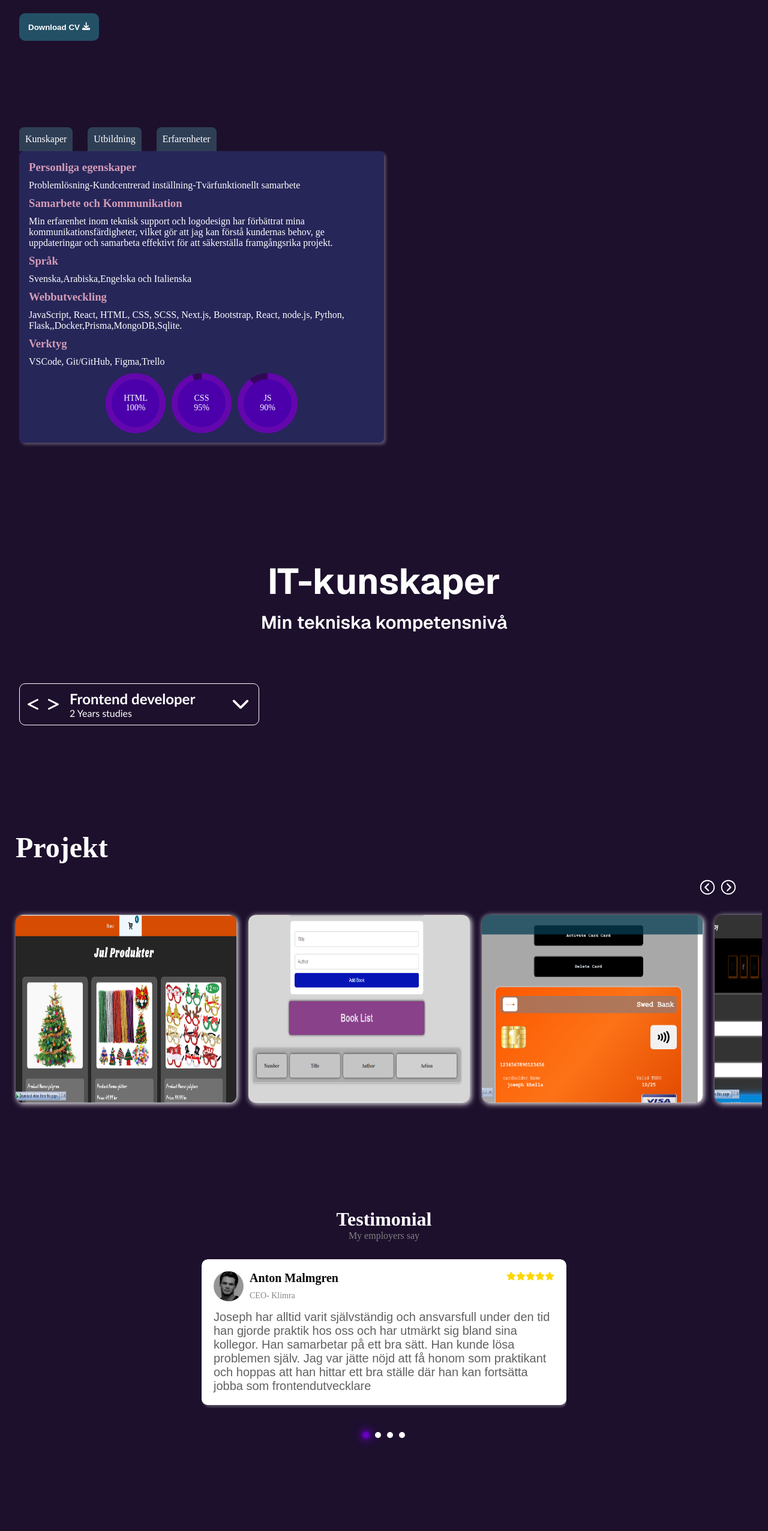
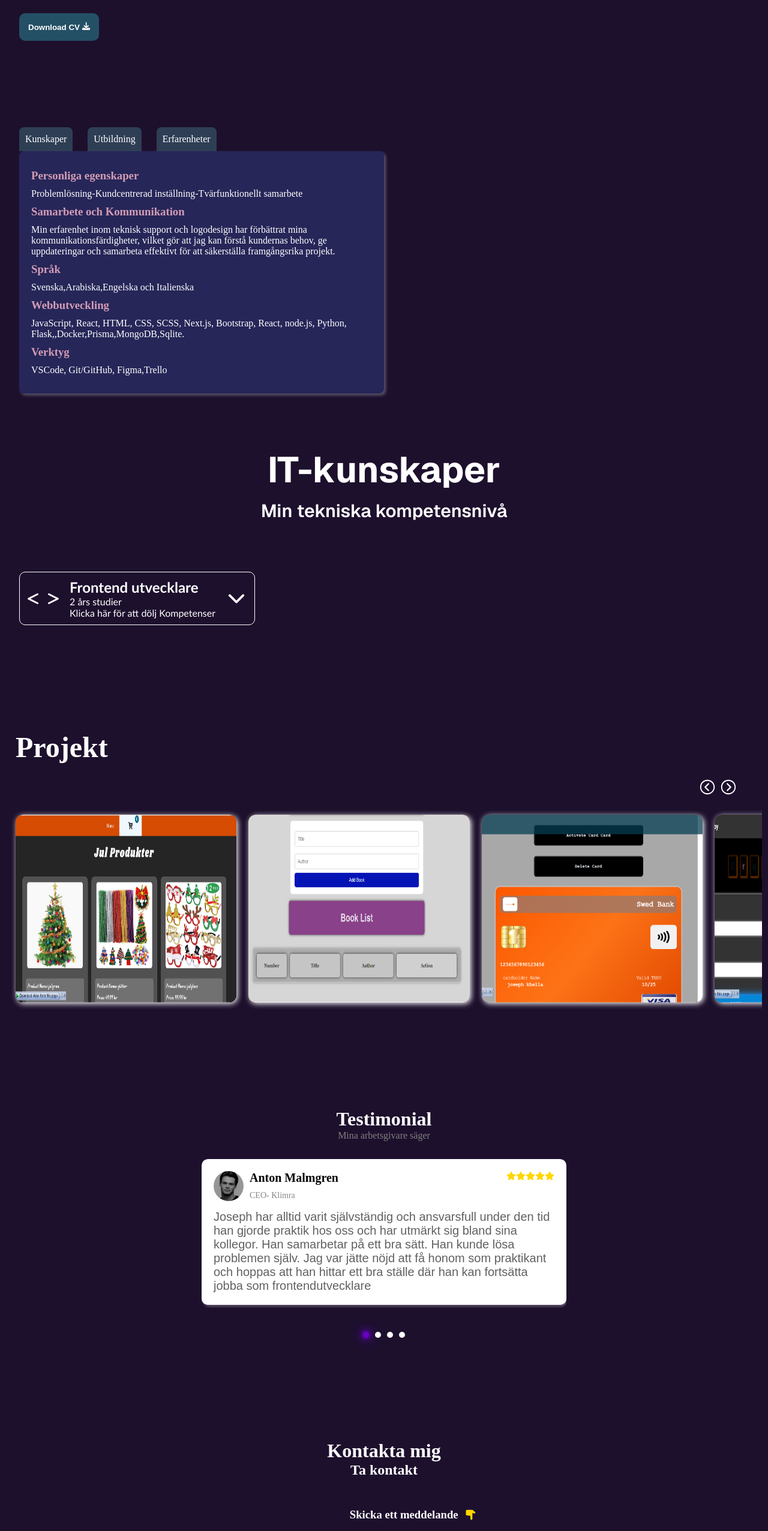
Before and after one commit to josephkhella2010/portofolio, a React (Vite) app in the folder frontend/portfolio/: page / in a window 1280 px wide. Shown: the part 780-3332 px from the top of the page at 60% size. Built offline with nearby package versions, Linux system fonts and the light colour scheme; a web font is replaced by a local one.

Commit message:
latest update

```diff
--- /dev/null
+++ b/frontend/portfolio/src/Translations/It kunskap translation.ts
@@ -0,0 +1,44 @@
+const ItExperienceTranslations = {
+
+    "ItExperience/Header":{
+        sv:"IT-kunskaper",
+        en:"IT-skills",
+
+    },
+    "ItExperience/subHeader":{
+        sv:"Min tekniska kompetensnivå",
+        en:"My technical skill level"
+    },
+    "ItExperience/skillSectionHeader":{
+        sv:"Frontend utvecklare",
+        en:"Frontend developer",
+
+    },
+    "ItExperience/skillSectionSubHeader":{
+        sv:"2 års studier",
+        en:"2 Years studies",
+
+    },
+    "ItExperience/skillSectionFirstParagraph":{
+        sv:"Klicka här för att",
+        en:"click here to",
+    },
+    "ItExperience/skillSectionShowParagraph":{
+        sv:"visa",
+        en:"show",
+    },
+    "ItExperience/skillSectionHideParagraph":{
+        sv:"dölj",
+        en:"hide",
+    },
+    "ItExperience/skillSectionSecondParagraph":{
+        sv:"Kompetenser",
+        en:"Skills",
+    },
+
+
+
+
+  };
+
+  export default ItExperienceTranslations;
--- /dev/null
+++ b/frontend/portfolio/src/Translations/KontaktTranslation.ts
@@ -0,0 +1,35 @@
+const contactTranslations = {
+
+    "contact/subHeader":{
+        sv:"Ta kontakt",
+        en:"Get in touch",
+
+    },
+    "contact/sendHeader":{
+        sv:"Skicka ett meddelande",
+        en:"Send a message"
+    },
+    "contact/name":{
+        sv:"Namn",
+        en:"Name"
+    },
+    "contact/Email":{
+        sv:"E-post",
+        en:"Email"
+    },
+    "contact/Message":{
+        sv:"Meddelande",
+        en:"Message"
+    },
+    "contact/SendMessageBtn":{
+        sv:"Skicka meddelande",
+        en:"Send Message"
+    },
+    "contact/TotalLetter":{
+        sv:"Totalt antal tecken Är",
+        en:"Total letter is"
+    },
+
+  };
+
+  export default contactTranslations;
--- a/frontend/portfolio/src/Translations/LanguagesMapping.ts
+++ b/frontend/portfolio/src/Translations/LanguagesMapping.ts
@@ -1,9 +1,15 @@
 import HomeTranslations from "./HomeTranslation";
+import ItExperienceTranslations from "./It kunskap translation";
+import contactTranslations from "./KontaktTranslation";
 import NavigationTranslations from "./navigationTranslation";
+import TestimonialTranslations from "./TestimonalTranslation";
 
 export const LanguagesMapping: Record<string, { en: string; sv: string }> = {
   ...HomeTranslations,
   ...NavigationTranslations,
+  ...TestimonialTranslations,
+  ...contactTranslations,
+  ...ItExperienceTranslations,
 };
 
 export type LanguageKeys = keyof typeof LanguagesMapping;
--- /dev/null
+++ b/frontend/portfolio/src/Translations/TestimonalTranslation.ts
@@ -0,0 +1,36 @@
+const TestimonialTranslations = {
+    "testimonial/firstParagraph": {
+        sv: "Joseph har alltid varit självständig och ansvarsfull under den tid han gjorde praktik hos oss och har utmärkt sig bland sina kollegor. Han samarbetar på ett bra sätt. Han kunde lösa problemen själv. Jag var jätte nöjd att få honom som praktikant och hoppas att han hittar ett bra ställe där han kan fortsätta jobba som frontendutvecklare",
+      en: "Joseph has always been independent and responsible during his internship with us and has distinguished himself among his colleagues. He collaborates well and was able to solve problems on his own. I was very pleased to have him as an intern and hope that he finds a good place where he can continue working as a frontend developer.",
+    },
+    "testimonial/secondTitle":{
+        sv:"StationsVärd",
+        en:"Station Attendant"
+    },
+    "testimonial/secondParagraph":{
+        sv:"  Joseph är en utmärkt medarbetare; jag har ett mycket gott intryck av honom. Han visar konsekvent ansvar i sina arbetsuppgifter på företaget.",
+        en:"Joseph is an excellent employee; I have a very good impression of him. He consistently demonstrates responsibility in his tasks at the company."
+    } ,
+    "testimonial/thirdParagraph":{
+        sv:"Under sin tid på företaget visade Joseph konsekvent motivation och en positiv attityd. Han uppvisade starka färdigheter i att hantera kunder, särskilt inom kritiska områden som skuldindrivning. Han var högt värderad av sitt team, där samarbete och ömsesidigt stöd var avgörande.",
+        en:"During his time at the company, Joseph consistently demonstrated motivation and a positive attitude. He exhibited strong skills in handling customers, especially in critical areas such as debt collection. He was highly valued by his team, where collaboration and mutual support were essential."
+    },
+    "testimonial/fourParagraph":{
+        sv:"Joseph har alltid varit en ansvarsfull medarbetare och har utmärkt sig bland sina kollegor. Han arbetade på Coop för att finansiera sina studier. och förtsätta att studera med yreshögskolan med frontend Utvecklare",
+        en:"Joseph has always been a responsible employee and has distinguished himself among his colleagues. He worked at Coop to finance his studies and continued studying at a vocational college to become a frontend developer."
+    },
+    "testimonial/fourTitle":{
+        sv:"LagerArbetare",
+        en:"Warehouse Worker"
+    },
+    "testimonial/header":{
+        sv:"Mina arbetsgivare säger",
+        en:"My employers say"
+    },
+
+
+
+
+  };
+
+  export default TestimonialTranslations;
--- a/frontend/portfolio/src/pages/homePage/childComponent/ContactSection.tsx
+++ b/frontend/portfolio/src/pages/homePage/childComponent/ContactSection.tsx
@@ -57,7 +57,7 @@ export default function ContactSection() {
       <div className={styles.contactSection}>
         <div className={styles.contactSectionHeader}>
           <h1>{GetText("home/contactSection/header")}</h1>
-          <h2>Get in touch </h2>
+          <h2>{GetText("contact/subHeader")}</h2>
         </div>
         <div className={styles.contactSectionSecondContent}>
           <div className={styles.SecondContentInnerSection}>
@@ -114,11 +114,11 @@ export default function ContactSection() {
 
             <form ref={form} onSubmit={sendEmail}>
               <div className={styles.formHeader}>
-                <h3>Send a message</h3>
+                <h3>{GetText("contact/sendHeader")}</h3>
                 <BiSolidHandDown className={styles.handIcon} />
               </div>
               <label>
-                <p>Name</p>
+                <p>{GetText("contact/name")}</p>
                 <input
                   type="text"
                   name="user_name"
@@ -129,7 +129,7 @@ export default function ContactSection() {
                 />
               </label>
               <label>
-                <p>Email</p>
+                <p>{GetText("contact/Email")}</p>
 
                 <input
                   type="email"
@@ -141,7 +141,7 @@ export default function ContactSection() {
                 />
               </label>
               <label>
-                <p>Message</p>
+                <p>{GetText("contact/Message")}</p>
                 <div className={styles.textareaContainer}>
                   <textarea
                     name="message"
@@ -152,14 +152,14 @@ export default function ContactSection() {
                   />
                   {sms.text.length > 0 && (
                     <p className={styles.totalLetter}>
-                      Total letter is {sms.text.length}
+                      {GetText("contact/TotalLetter")} {sms.text.length}
                     </p>
                   )}
                 </div>
               </label>
               <button type="submit">
                 {" "}
-                <p>Send Message</p> <BiSend />
+                <p>{GetText("contact/SendMessageBtn")}</p> <BiSend />
               </button>
             </form>
           </div>
--- a/frontend/portfolio/src/pages/homePage/childComponent/SkillSection.tsx
+++ b/frontend/portfolio/src/pages/homePage/childComponent/SkillSection.tsx
@@ -3,7 +3,7 @@ import styles from "../home.module.css";
 import { GetText } from "../../../utils/translationUtils";
 
 export default function SkillSection() {
-  interface WebSkillType {
+  /*  interface WebSkillType {
     name: string;
     scale: number;
   }
@@ -39,11 +39,13 @@ export default function SkillSection() {
 
     return () => clearInterval(interval);
   }, [progressValue, webSkill]);
+*/
+  const [skills, setSkills] = useState<string>("skill");
 
   function handleSkill(val: string) {
-    if (val === "skill") {
+    /*  if (val === "skill") {
       setProgressValue([0, 0, 0]);
-    }
+    } */
     setSkills(val);
   }
 
@@ -81,7 +83,7 @@ export default function SkillSection() {
             <p>VSCode, Git/GitHub, Figma,Trello</p>
           </div>
 
-          <div className={styles.progressWrapper}>
+          {/*   <div className={styles.progressWrapper}>
             {webSkill.map((item, index) => (
               <div key={index} className={styles.circle}>
                 <div
@@ -101,7 +103,7 @@ export default function SkillSection() {
                 </div>
               </div>
             ))}
-          </div>
+          </div> */}
         </div>
       )}
 
--- a/frontend/portfolio/src/pages/homePage/home.module.css
+++ b/frontend/portfolio/src/pages/homePage/home.module.css
@@ -61,8 +61,10 @@
     width: 100%;
     display: flex;
     flex-direction: column;
-    min-height: 500px;
-    padding: 5rem 2rem;
+/*     min-height: 500px;
+ */    padding: 5rem 2rem;
+height: 500px;
+
 }
 
 .skillFirstSection ul {
@@ -96,7 +98,7 @@
 }
 
 .skillContent {
-    padding: 1rem;
+    padding: 30px 20px;
     background-color: rgb(38, 38, 89);
     box-shadow: 3px 3px 5px rgba(255, 255, 255, 0.288);
     height: auto;
@@ -106,7 +108,6 @@
     width: 50%;
     border-radius: 8px;
     box-sizing: border-box;
-    min-height: 300px;
     -webkit-border-radius: ;
     -moz-border-radius: ;
     -ms-border-radius: ;
@@ -509,6 +510,15 @@ form button:hover{
 
 
 /*media query  */
+@media (max-width: 950px) {
+    .skillWrapper{
+        height: 600px;
+    }
+    .skillContent{
+        width:70%
+    }
+
+}
 
 @media (max-width: 768px) {
     .mainContainer {
@@ -597,6 +607,8 @@ form button:hover{
 .skillWrapper {
    width:90%;
     padding: 4rem 0rem 3rem 0rem;
+    height: auto;
+
 }
 .contactContainer {
 
--- a/frontend/portfolio/src/pages/skills/FrontendSkillSection.tsx
+++ b/frontend/portfolio/src/pages/skills/FrontendSkillSection.tsx
@@ -3,14 +3,15 @@ import styles from "./skill.module.css";
 import { FaGreaterThan, FaLessThan } from "react-icons/fa6";
 import { IoIosArrowDown, IoIosArrowUp } from "react-icons/io";
 import WebExperienceSection from "./WebExperienceSection";
+import { GetText } from "../../utils/translationUtils";
 
 export default function FrontendSkillSection() {
   const [showList, setShowList] = useState<boolean>(false);
   return (
     <div className={styles.mainContainer} id="itSkill">
       <div className={styles.header}>
-        <h1>IT-kunskaper</h1>
-        <p>Min tekniska kompetensnivå </p>
+        <h1>{GetText("ItExperience/Header")}</h1>
+        <p>{GetText("ItExperience/subHeader")} </p>
       </div>
       <div
         className={styles.skillSection}
@@ -21,8 +22,15 @@ export default function FrontendSkillSection() {
             <FaGreaterThan />
           </div>
           <div className={styles.textContent}>
-            <h2>Frontend developer</h2>
-            <p> 2 Years studies</p>
+            <h2>{GetText("ItExperience/skillSectionHeader")}</h2>
+            <p>{GetText("ItExperience/skillSectionSubHeader")}</p>
+            <p>
+              {GetText("ItExperience/skillSectionFirstParagraph")}{" "}
+              {showList
+                ? GetText("ItExperience/skillSectionShowParagraph")
+                : GetText("ItExperience/skillSectionHideParagraph")}{" "}
+              {GetText("ItExperience/skillSectionSecondParagraph")}
+            </p>
           </div>
         </div>
         {showList ? (
--- a/frontend/portfolio/src/pages/skills/WebExperienceSection.tsx
+++ b/frontend/portfolio/src/pages/skills/WebExperienceSection.tsx
@@ -1,69 +1,3 @@
-/* import React, { useEffect, useState } from "react";
-import styles from "./skill.module.css";
-interface WebSkillType {
-  name: string;
-  scale: number;
-}
-export default function WebExperienceSection() {
-  const webSkill: WebSkillType[] = [
-    { name: "HTML", scale: 100 },
-    { name: "CSS", scale: 95 },
-    { name: "JS", scale: 90 },
-    { name: "React", scale: 85 },
-    { name: "Sass", scale: 85 },
-    { name: "Figma", scale: 85 },
-    { name: "Nodejs", scale: 65 },
-    { name: "NextJs", scale: 65 },
-    { name: "Python", scale: 60 }
-  ];
-  const [progressValue, setProgressValue] = useState<number[]>([
-    0, 0, 0, 0, 0, 0, 0, 0, 0
-  ]);
-
-  useEffect(() => {
-    const interval = setInterval(() => {
-      let updatedProgress = [...progressValue];
-      for (let i = 0; i < webSkill.length; i++) {
-        if (updatedProgress[i] < webSkill[i].scale) {
-          updatedProgress[i] += 1;
-        }
-      }
-      setProgressValue(updatedProgress);
-
-      if (
-        updatedProgress.every(
-          (progress, index) => progress >= webSkill[index].scale
-        )
-      ) {
-        clearInterval(interval);
-      }
-    }, 10);
-
-    return () => clearInterval(interval);
-  }, [progressValue, webSkill]);
-
-  return (
-    <div className={styles.progressWrapper}>
-      {webSkill.map((item, index) => (
-        <div key={index} className={styles.circle}>
-          <div
-            className={styles.progress}
-            style={{
-              background: `conic-gradient(rgba(103, 5, 178, 0.94) ${
-                (progressValue[index] * 360) / 100
-              }deg, rgb(51, 8, 88) ${(progressValue[index] * 360) / 100}deg)`
-            }}>
-            <div className={styles.valueContainer}>
-              <p>{item.name}</p>
-              <p>{progressValue[index]}%</p>
-            </div>
-          </div>
-        </div>
-      ))}
-    </div>
-  );
-}
- */
 import React, { useEffect, useMemo, useState } from "react";
 import styles from "./skill.module.css";
 
@@ -81,10 +15,10 @@ export default function WebExperienceSection() {
       { name: "React", scale: 85 },
       { name: "Rest Api", scale: 86 },
       { name: "Sass", scale: 87 },
-      { name: "Figma", scale: 82 },
+      { name: "Figma", scale: 72 },
+      { name: "Python", scale: 60 },
       { name: "Nodejs", scale: 65 },
-      { name: "NextJs", scale: 65 },
-      { name: "Python", scale: 60 }
+      { name: "NextJs", scale: 65 }
     ],
     []
   );
@@ -92,6 +26,9 @@ export default function WebExperienceSection() {
   const [progressVal, setProgressVal] = useState<number[]>(
     Array(webSkill.length).fill(0)
   );
+  const sortSkill = webSkill.sort((a, b) => {
+    return b.scale - a.scale;
+  });
 
   useEffect(() => {
     const interval = setTimeout(() => {
@@ -111,8 +48,28 @@ export default function WebExperienceSection() {
   }, [progressVal, webSkill]);
 
   return (
+    /*  <div className={styles.progressWrapper}>
+      {webSkill.map((item, index) => (
+        <div key={index} className={styles.circle}>
+          <div
+            className={styles.progress}
+            style={{
+              background: `conic-gradient(rgb(67 54 84) ${
+                (progressVal[index] * 360) / 100
+              }deg,rgb(101 102 103 / 94%) ${
+                (progressVal[index] * 360) / 100
+              }deg)`
+            }}>
+            <div className={styles.valueContainer}>
+              <p>{item.name}</p>
+              <p>{progressVal[index]}%</p>
+            </div>
+          </div>
+        </div>
+      ))}
+    </div> */
     <div className={styles.progressWrapper}>
-      {webSkill.map((item, index) => (
+      {sortSkill.map((item, index) => (
         <div key={index} className={styles.circle}>
           <div
             className={styles.progress}
--- a/frontend/portfolio/src/pages/skills/skill.module.css
+++ b/frontend/portfolio/src/pages/skills/skill.module.css
@@ -27,7 +27,7 @@
     gap:15px;
     align-items: center;
     padding: 10px;
-    width:400px;
+    width:fit-content;
     cursor:pointer;
     justify-content: space-between;
     border:0.5px solid rgb(255, 255, 255);
--- a/frontend/portfolio/src/pages/testimonal/Testimonial.tsx
+++ b/frontend/portfolio/src/pages/testimonal/Testimonial.tsx
@@ -1,6 +1,7 @@
 import React, { useRef, useState } from "react";
 import styles from "./testimonial.module.css";
 import { FaStar } from "react-icons/fa6";
+import { GetText } from "../../utils/translationUtils";
 export default function Testimonial() {
   const testimonialArr = [
     {
@@ -8,15 +9,15 @@ export default function Testimonial() {
       name: "Anton Malmgren",
       place: "Klimra",
       jobTitle: "CEO",
-      text: "Joseph har alltid varit självständig och ansvarsfull under den tid han gjorde praktik hos oss och har utmärkt sig bland sina kollegor. Han samarbetar på ett bra sätt. Han kunde lösa problemen själv. Jag var jätte nöjd att få honom som praktikant och hoppas att han hittar ett bra ställe där han kan fortsätta jobba som frontendutvecklare",
+      text: GetText("testimonial/firstParagraph"),
       stars: 5
     },
     {
       url: "/foto/sameh.jpg",
       name: "Samy Sameh",
       place: "MTR",
-      jobTitle: "StationsVärd",
-      text: "Joseph är en utmärkt medarbetare; jag har ett mycket gott intryck av honom. Han visar konsekvent ansvar i sina arbetsuppgifter på företaget.",
+      jobTitle: GetText("testimonial/secondTitle"),
+      text: GetText("testimonial/secondParagraph"),
       stars: 5
     },
     {
@@ -24,15 +25,15 @@ export default function Testimonial() {
       name: "Jerom Capino",
       place: "Humanitas Sjukhus",
       jobTitle: "TeamLeader",
-      text: "Under sin tid på företaget visade Joseph konsekvent motivation och en positiv attityd. Han uppvisade starka färdigheter i att hantera kunder, särskilt inom kritiska områden som skuldindrivning. Han var högt värderad av sitt team, där samarbete och ömsesidigt stöd var avgörande.",
+      text: GetText("testimonial/thirdParagraph"),
       stars: 5
     },
     {
       url: "/foto/maria.jpg",
       name: "Maria Johnson",
       place: "Coop",
-      jobTitle: "LagerArbetare",
-      text: "Joseph har alltid varit en ansvarsfull medarbetare och har utmärkt sig bland sina kollegor. Han arbetade på Coop för att finansiera sina studier. och förtsätta att studera med yreshögskolan med frontend Utvecklare",
+      jobTitle: GetText("testimonial/fourTitle"),
+      text: GetText("testimonial/fourParagraph"),
       stars: 5
     }
   ];
@@ -44,7 +45,7 @@ export default function Testimonial() {
     <div className={styles.TestimonialWrapper}>
       <div className={styles.TopContainer}>
         <h1>Testimonial</h1>
-        <p>My employers say</p>
+        <p>{GetText("testimonial/header")}</p>
       </div>
       <div className={styles.bottomContainer}>
         <div className={styles.bottomSection}>
```
